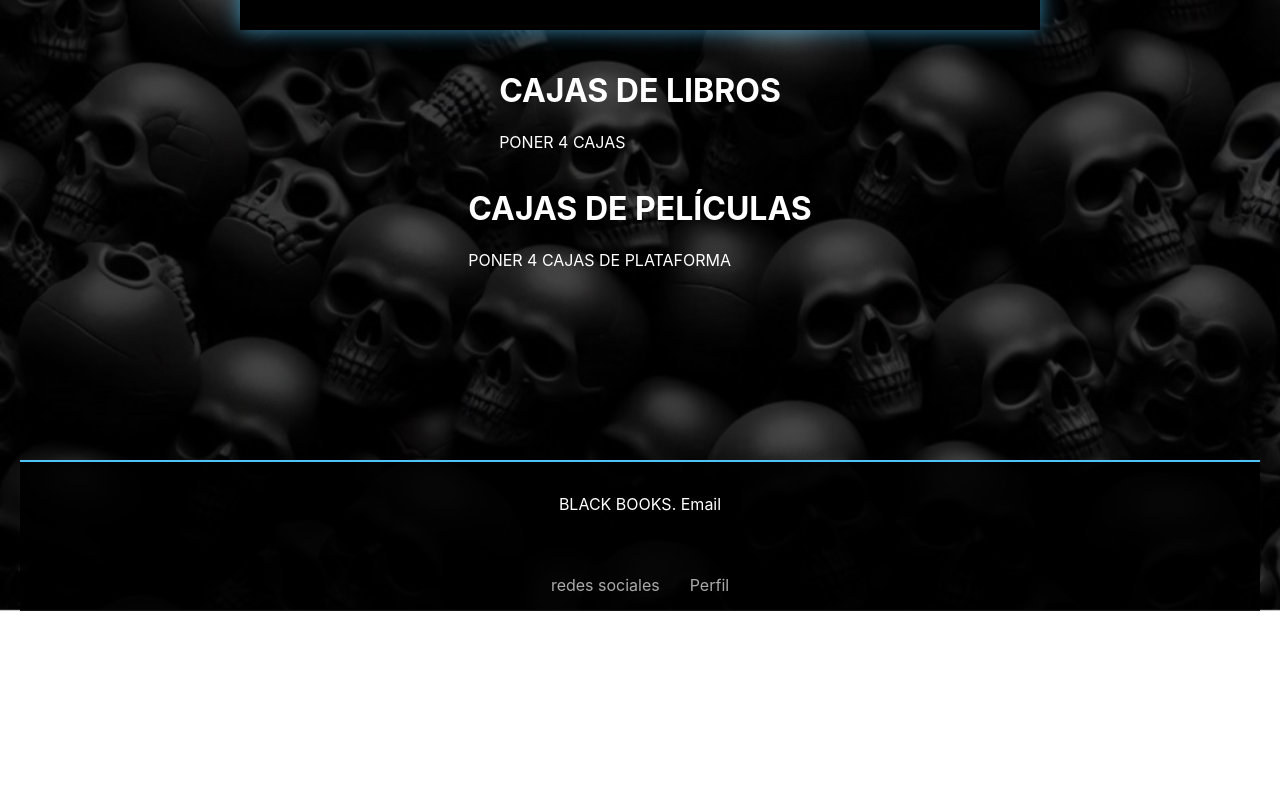
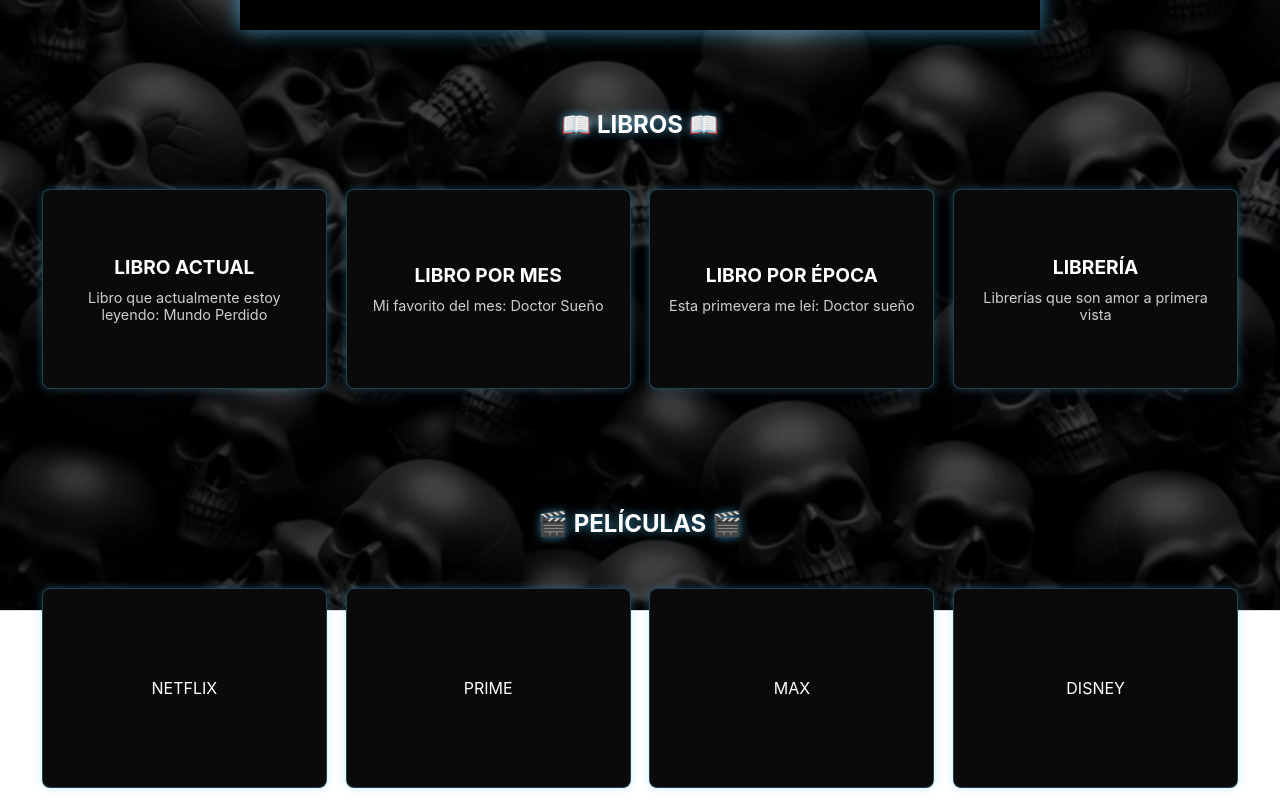
Before and after one commit to LourdesMiranda/black-books, a React (Create React App) app: page / in a window 1280 px wide. Shown: the part 220-1020 px from the top of the page. Before the commit the page ends 851 px from the top, so only its background shows below. Built offline with nearby package versions, Linux system fonts and the light colour scheme.

Commit message:
Build actualizado para GitHub Pages

```diff
--- a/src/App.js
+++ b/src/App.js
@@ -18,17 +18,29 @@
                   <h1>🔥 BLACK BOOKS 🔥</h1>
                 <p>¿Te gusta perderte entre las profundidades de las letras? </p>
         </div>
-        <div class="libros">
-                  <h1>CAJAS DE LIBROS</h1>
-                <p>PONER 4 CAJAS</p>
-        </div>
-        <div class="peliculas">
-                  <h1>CAJAS DE PELÍCULAS</h1>
-                <p>PONER 4 CAJAS DE PLATAFORMA</p>
-        </div>
+  {/* Sección LIBROS (estructura corregida) */}
+  <div className="seccion-con-titulo">
+    <h2 className="titulo-seccion">📖 LIBROS 📖</h2>
+    <div className="libros">
+      <div className="libro"><h3>LIBRO ACTUAL</h3><p>Libro que actualmente estoy leyendo: Mundo Perdido</p>
+      </div>
+      <div className="libro"><h3>LIBRO POR MES</h3><p>Mi favorito del mes: Doctor Sueño</p></div>
+      <div className="libro"><h3>LIBRO POR ÉPOCA</h3><p>Esta primevera me leí: Doctor sueño</p></div>
+      <div className="libro"><h3>LIBRERÍA</h3><p>Librerías que son amor a primera vista</p></div>
+    </div>
+  </div>
 
-
-      </main>
+  {/* Sección PELÍCULAS (estructura corregida) */}
+  <div className="seccion-con-titulo">
+    <h2 className="titulo-seccion">🎬 PELÍCULAS 🎬</h2>
+    <div className="peliculas">
+      <div className="pelicula">NETFLIX</div>
+      <div className="pelicula">PRIME</div>
+      <div className="pelicula">MAX</div>
+      <div className="pelicula">DISNEY</div>
+    </div>
+  </div>
+</main>
 
       {/* Footer */}
       <footer className="footer">
--- a/src/style.css
+++ b/src/style.css
@@ -261,6 +261,31 @@
 }
 
 /* ---------------------- */
+/* SECCIONES CON TÍTULO */
+/* ---------------------- */
+.seccion-con-titulo {
+  width: 100%;
+  max-width: 1200px;
+  margin: 40px auto;
+  text-align: center;
+}
+
+.titulo-seccion {
+  font-size: 1.5rem;
+  margin-bottom: 30px;
+  color: white;
+  text-shadow: 0 0 10px rgba(79, 195, 247, 0.7);
+}
+
+/* Ajustes para móvil */
+@media (max-width: 768px) {
+  .titulo-seccion {
+    font-size: 1.5rem;
+    margin-bottom: 20px;
+  }
+}
+
+/* ---------------------- */
 /* APP */
 /* ---------------------- */
 .inicio {
@@ -312,6 +337,124 @@
     font-size: 1rem; /* Tamaño de fuente reducido para móviles */
   }
 }
+
+/*-----------------*/
+/* CAJAS LIBROS */
+/*-----------------*/
+.libros {
+  display: flex;
+  flex-wrap: wrap; /* Permite que las cajas se envuelvan en múltiples líneas */
+  justify-content: space-around;
+  width: 100%;
+  gap: 15px;
+  padding: 20px 0;
+}
+
+.libro {
+  width: calc(50% - 10px); /* 2 cajas por fila (restamos el gap) */
+  min-height: 200px;
+  background-color: #0a0a0a;
+  color: white;
+  border: 2px solid #333;
+  border-radius: 8px;
+  display: flex;
+  flex-direction: column;
+  justify-content: center;
+  align-items: center;
+  text-align: center;
+  padding: 15px;
+  box-sizing: border-box;
+  transition: all 0.3s ease;
+  cursor: pointer;
+  border: 1px solid rgba(79, 195, 247, 0.3); /* Borde tenue azul */
+  box-shadow: 0 0 10px rgba(79, 195, 247, 0.3); /* Sombra neon suave */
+  transition: all 0.3s ease;
+}
+
+/* Efecto hover (opcional) */
+.libro:hover {
+ border-color: #4fc3f7; /* Borde azul brillante al pasar el mouse */
+  box-shadow: 0 0 20px rgba(79, 195, 247, 0.7); /* Efecto neon más intenso */
+}
+
+/* Ajustes para pantallas más grandes (ej: escritorio) */
+@media (min-width: 768px) {
+  .libro {
+    width: calc(25% - 15px); /* 4 cajas por fila en desktop */
+  }
+}
+/* Estilo para el texto dentro de las cajas */
+.libro h3 {
+  margin: 0;
+  font-size: 1.2rem;
+  font-weight: bold;
+}
+
+.libro p {
+  margin: 10px 0 0;
+  font-size: 0.9rem;
+  opacity: 0.8;
+}
+
+
+/*-----------------*/
+/* CAJAS PELICULAS */
+/*-----------------*/
+.peliculas {
+  display: flex;
+  flex-wrap: wrap; /* Permite que las cajas se envuelvan en múltiples líneas */
+  justify-content: space-around;
+  width: 100%;
+  gap: 15px;
+  padding: 20px 0;
+}
+
+.pelicula {
+  width: calc(50% - 10px); /* 2 cajas por fila (restamos el gap) */
+  min-height: 200px;
+  background-color: #0a0a0a;
+  color: white;
+  border: 2px solid #333;
+  border-radius: 8px;
+  display: flex;
+  flex-direction: column;
+  justify-content: center;
+  align-items: center;
+  text-align: center;
+  padding: 15px;
+  box-sizing: border-box;
+  transition: all 0.3s ease;
+  cursor: pointer;
+  border: 1px solid rgba(79, 195, 247, 0.3); /* Borde tenue azul */
+  box-shadow: 0 0 10px rgba(79, 195, 247, 0.3); /* Sombra neon suave */
+  transition: all 0.3s ease;
+}
+
+/* Efecto hover (opcional) */
+.pelicula:hover {
+ border-color: #4fc3f7; /* Borde azul brillante al pasar el mouse */
+  box-shadow: 0 0 20px rgba(79, 195, 247, 0.7); /* Efecto neon más intenso */
+}
+
+/* Ajustes para pantallas más grandes (ej: escritorio) */
+@media (min-width: 768px) {
+  .pelicula {
+    width: calc(25% - 15px); /* 4 cajas por fila en desktop */
+  }
+}
+/* Estilo para el texto dentro de las cajas */
+.pelicula h3 {
+  margin: 0;
+  font-size: 1.2rem;
+  font-weight: bold;
+}
+
+.pelicula p {
+  margin: 10px 0 0;
+  font-size: 0.9rem;
+  opacity: 0.8;
+}
+
 
 /* Asegúrate de que el contenedor padre tenga estas propiedades */
 .main-content {
```
